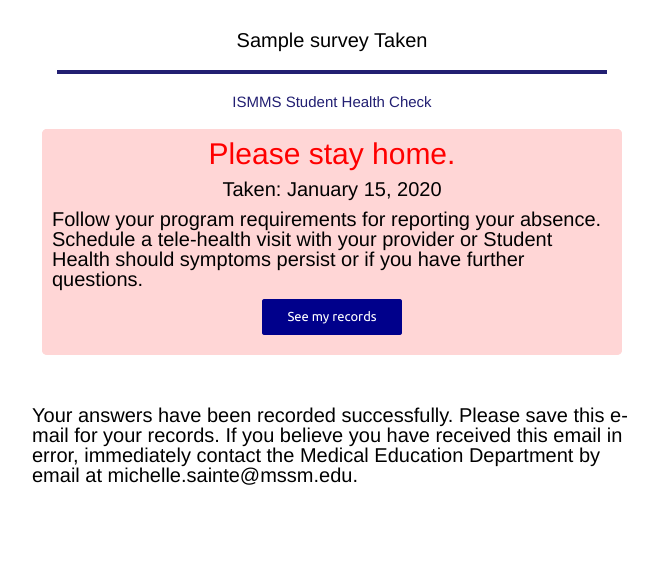
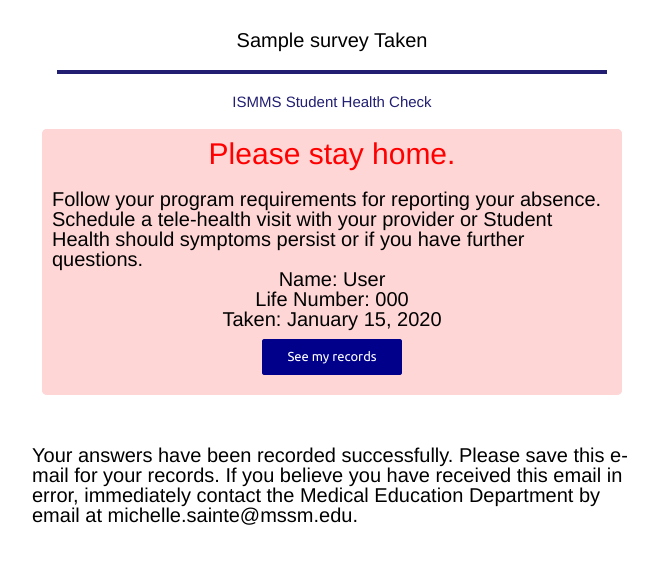
Before and after one commit to ryananeff/medtracker, a Python web app: template medtracker/templates/email_survey_exit.html in a window 1280 px wide. Shown: the top 584 px of the page, without its empty margins (308-966 px from the left). Run offline with Jinja, Linux system fonts and the light colour scheme; the template is opened without the code that fills it: most values are stand-ins (such as "Sample title", 1, 10 or a date in 2020).

Commit message:
send email on exit

```diff
--- a/medtracker/templates/email_survey_exit.html
+++ b/medtracker/templates/email_survey_exit.html
@@ -188,7 +188,6 @@
                align="center" class="" style=""
             >
           <![endif]-->
-                                <div style="font-family:helvetica;font-size:20px;line-height:1;text-align:center;color:#000000;">Taken: {{ record.end_time.strftime('%B %-d, %Y') }}</div>
                                 <!--[if mso | IE]>
             </td>
 
@@ -214,19 +213,24 @@
           <![endif]-->
                                 <div style="font-family:helvetica;font-size:20px;line-height:1;text-align:left;color:#000000;">Follow your program requirements for reporting your absence. Schedule a tele-health visit with your provider or Student Health should symptoms persist or if you have further questions.</div>
                                 <!--[if mso | IE]>
+
             </td>
 
             <td
                class="" style="vertical-align:top;width:200px;"
             >
           <![endif]-->
+                                <div style="font-family:helvetica;font-size:20px;line-height:1;text-align:center;color:#000000;">Name: {{patient.fullname}}</div>
+                                <div style="font-family:helvetica;font-size:20px;line-height:1;text-align:center;color:#000000;">Life Number: {{patient.lifenumber}}</div>
+                                <div style="font-family:helvetica;font-size:20px;line-height:1;text-align:center;color:#000000;">Taken: {{ record.end_time.strftime('%B %-d, %Y') }}</div>
+
                                 <div class="mj-column-px-200 mj-outlook-group-fix" style="font-size:0px;text-align:left;direction:ltr;display:inline-block;vertical-align:top;width:100%;">
                                   <table border="0" cellpadding="0" cellspacing="0" role="presentation" style="vertical-align:top;" width="100%">
                                     <tr>
                                       <td align="center" vertical-align="middle" style="font-size:0px;padding:10px 25px;word-break:break-word;">
                                         <table border="0" cellpadding="0" cellspacing="0" role="presentation" style="border-collapse:separate;line-height:100%;">
                                           <tr>
-                                            <td align="center" bgcolor="darkblue" role="presentation" style="border:none;border-radius:3px;cursor:auto;mso-padding-alt:10px 25px;background:darkblue;" valign="middle"> <a href="test.com" style="display:inline-block;background:darkblue;color:#ffffff;font-family:Ubuntu, Helvetica, Arial, sans-serif;font-size:13px;font-weight:normal;line-height:120%;margin:0;text-decoration:none;text-transform:none;padding:10px 25px;mso-padding-alt:0px;border-radius:3px;"
+                                            <td align="center" bgcolor="darkblue" role="presentation" style="border:none;border-radius:3px;cursor:auto;mso-padding-alt:10px 25px;background:darkblue;" valign="middle"> <a href="https://ismmshealthcheck.com/patients/self" style="display:inline-block;background:darkblue;color:#ffffff;font-family:Ubuntu, Helvetica, Arial, sans-serif;font-size:13px;font-weight:normal;line-height:120%;margin:0;text-decoration:none;text-transform:none;padding:10px 25px;mso-padding-alt:0px;border-radius:3px;"
                                                 target="_blank">
               See my records
             </a> </td>
--- a/medtracker/views.py
+++ b/medtracker/views.py
@@ -263,6 +263,7 @@ def send_survey_response_email(patient, record, app=app):
 				msg.html = render_template('email_survey_complete.html', patient=patient,record=record)
 				msg.body = render_template('email_survey_complete.txt', patient=patient,record=record)
 			elif record.exited:
+				msg.cc = ["StudentCovidResponse@mssm.edu"]
 				msg.html = render_template('email_survey_exit.html', patient=patient,record=record) #change me!
 				msg.body = render_template('email_survey_exit.txt', patient=patient,record=record) #change me!
 		mail.send(msg)
```
